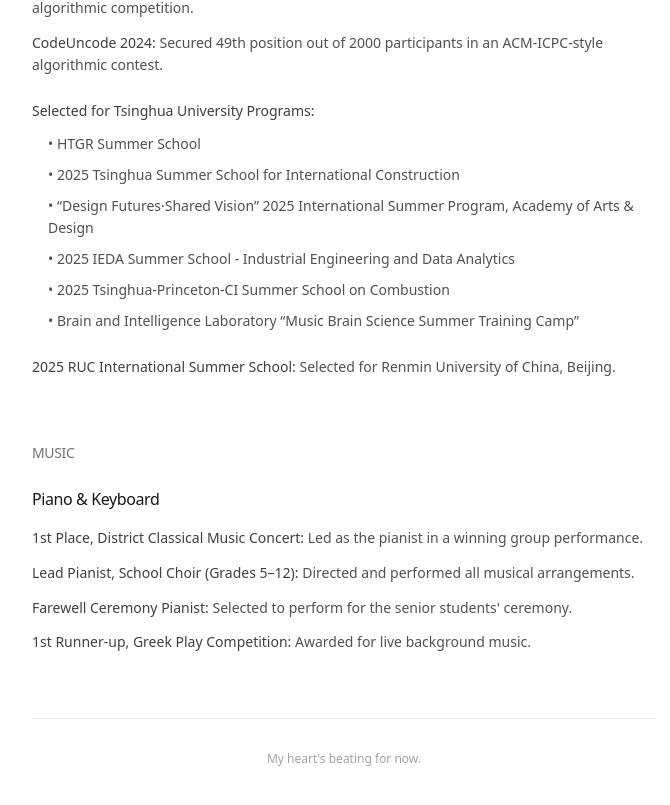
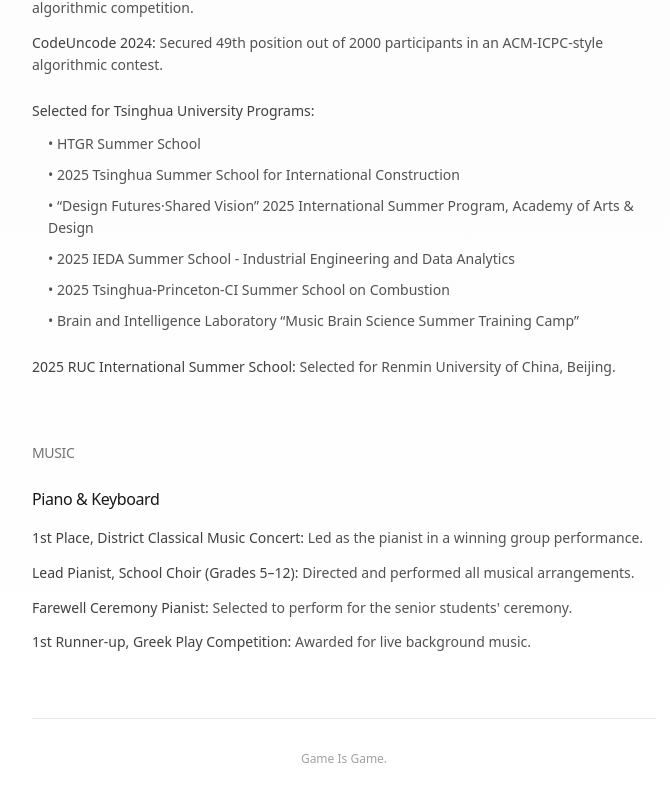
Before and after one commit to stochi0/personal-page, a Next.js app: page / in a window 1280 px wide. Shown: the part 1277-2082 px from the top of the page, without its empty margins (296-966 px from the left). Built offline with nearby package versions, Linux system fonts and the light colour scheme.

Commit message:
update footer

```diff
--- a/src/app/page.tsx
+++ b/src/app/page.tsx
@@ -179,7 +179,7 @@
       {/* Footer */}
       <div className="pt-8 border-t border-neutral-200 dark:border-neutral-800">
         <p className="text-xs text-neutral-400 dark:text-neutral-500 text-center">
-          My heart&apos;s beating for now.
+          Game Is Game.
         </p>
           </div>
       </div>
```
